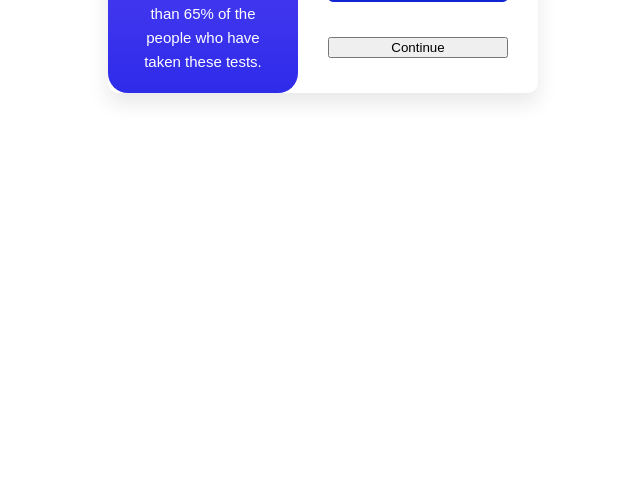
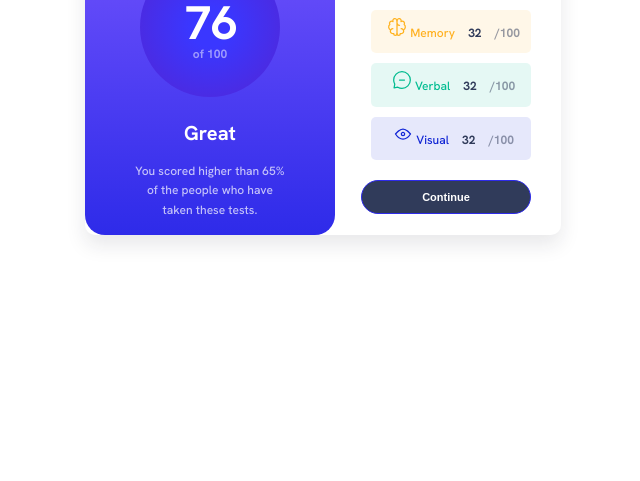
Before and after one commit to elic4vet/results-component, a plain HTML site: page src/index.html in a window 1280 px wide. Shown: the part 335-816 px from the top of the page, without its empty margins (317-957 px from the left). Drawn offline with Linux system fonts and the light colour scheme.

Commit message:
Update styles.css

```diff
--- a/src/styles.css
+++ b/src/styles.css
@@ -1,21 +1,14 @@
 * {
   /*Colors */
 
-  --light-red: hsla(0, 100%, 67%);
-  --orangey-yellow: hsla(39, 100%, 56%);
-  --green-teal: hsla(166, 100%, 37%);
-  --xobalt-blue: hsla(234, 85%, 45%);
-
-  --clr-primary-hsl-400: #7857ff;
-  --clr-secondary-hsl-400: #2e2be9;
-
-  --clr-primary-hsl-500: #4e21ca;
-  --clr-secondary-hsl-500: #2421ca;
+  --light-red: hsl(0, 100%, 67%);
+  --orangey-yellow: hsl(39, 100%, 56%);
+  --green-teal: hsl(166, 100%, 37%);
+  --xobalt-blue: hsl(234, 85%, 45%);
 
   /*Gradients */
 
   --gradient-primary: linear-gradient(#7857ff 0%, #2e2be9 100%);
-
   --gradient-to-transparent: radial-gradient(
     circle,
     rgb(58, 55, 255) 20%,
@@ -25,12 +18,19 @@
   --light-blue: hsl(252, 100%, 67%);
   --royal-blue: #4126d9;
 
+  --red-opac: hsla(0, 100%, 67%, 0.1);
+  --orangey-yellow-opac: hsla(39, 100%, 56%, 0.1);
+  --green-teal-opac: hsla(166, 100%, 37%, 0.1);
+  --xobalt-blue-opac: hsla(234, 85%, 45%, 0.1);
+
   /*Neutral */
 
   --White: hsl(0, 0%, 100%);
   --pale-blue: hsl(221, 100%, 96%);
   --light-lavender: hsl(241, 100%, 89%);
   --dark-gray-blue: hsl(224, 30%, 27%);
+
+  --main-ff: "Hanken Grotesk", sans-serif;
 }
 
 body {
@@ -40,6 +40,9 @@ body {
   font-weight: 400;
   line-height: 1.6;
   color: var(--Dark-gray-blue);
+  font-family: var(--main-ff);
+  min-height: 100vh;
+  text-align: center;
 }
 
 .container {
@@ -55,7 +58,24 @@ body {
   background-color: var(--White);
   border-radius: 10px;
   box-shadow: 0 10px 20px hsla(224, 30%, 15%, 0.1);
-  margin: 50px 0;
+}
+
+.centered {
+  position: fixed;
+  top: 50%;
+  left: 50%;
+  transform: translate(-50%, -50%);
+}
+
+.header-left {
+  display: flex;
+  flex-direction: row;
+  justify-content: space-between;
+  align-items: center;
+  margin-top: 40px;
+  font-size: 20px;
+  opacity: 0.6;
+  font-weight: 500;
 }
 
 .left-side {
@@ -71,8 +91,16 @@ body {
   border-radius: 10px 0 0 10px;
   width: 150px;
   height: 280px;
-  padding: 45px 20px 45px 20px;
   border-radius: 20px;
+  padding: 30px 50px 30px 50px;
+}
+
+.light-txt {
+  font-size: 12px;
+  opacity: 0.7;
+  font-weight: 500;
+  margin-top: 10px;
+  margin-bottom: 40px;
 }
 
 .right-side {
@@ -81,17 +109,7 @@ body {
   color: var(--Dark-gray-blue);
   width: 180px;
   height: 250px;
-  padding: 45px 30px 45px 30px;
-}
-
-.header-left {
-  display: flex;
-  flex-direction: row;
-  justify-content: space-between;
-  align-items: center;
-  margin-bottom: 10px;
-  margin-top: 10px;
-  font-size: 20px;
+  padding: 45px 30px 45px 16px;
 }
 
 /*right */
@@ -108,29 +126,40 @@ body {
 .circle {
   background: var(--gradient-to-transparent);
   border-radius: 50%;
-  width: 40px;
-  height: 40px;
-  padding: 30px 30px 30px 30px;
+  width: 50px;
+  height: 50px;
+  padding: 45px 45px;
   list-style: none;
+  margin-bottom: 10px;
 }
-
-.result {
-  font-size: 40px;
+.score {
+  font-size: 20px;
   font-weight: 700;
   text-align: center;
-  margin-top: -15px;
+  margin-top: 10px;
+  margin-bottom: 3px;
+}
+.result {
+  font-size: 47px;
+  font-weight: 700;
+  text-align: center;
+  margin-top: -17px;
 }
 
 .total-result {
-  font-size: 10px;
+  font-size: 12px;
   text-align: center;
   font-weight: 700;
   opacity: 0.5;
+  margin-top: -15px;
 }
 
 .results {
   list-style: none;
   padding-left: 0;
+  align-items: center;
+  margin-left: 5px;
+  margin-bottom: 0;
 }
 .reaction,
 .memory,
@@ -139,27 +168,63 @@ body {
   text-align: center;
   font-size: 12px;
   list-style: none;
-  margin-top: 10px;
+  margin-top: -10px;
   margin-bottom: 20px;
   border-radius: 5px;
-  padding: 5px 3px 3px 5px;
+  margin-left: 15px;
+  padding: 7px 10px 10px 10px;
+  display: block;
 }
 
 .reaction {
-  background: var(--light-red);
+  background-color: var(--red-opac);
+  color: var(--light-red);
 }
 
 .memory {
-  background: var(--orangey-yellow);
+  background-color: var(--orangey-yellow-opac);
+  color: var(--orangey-yellow);
 }
 .verbal {
-  background: var(--green-teal);
+  background-color: var(--green-teal-opac);
+  color: var(--green-teal);
 }
 .visual {
-  background: var(--xobalt-blue);
+  background-color: var(--xobalt-blue-opac);
+  color: var(--xobalt-blue);
 }
 .percentage {
   font-size: 12px;
   font-weight: 700;
   margin-left: 10px;
+  color: var(--dark-gray-blue);
+  text-align: center;
 }
+
+.total-percentage {
+  font-size: 12px;
+  font-weight: 700;
+  margin-left: 10px;
+  color: var(--dark-gray-blue);
+  opacity: 0.5;
+  text-align: center;
+}
+
+.btn {
+  background: var(--dark-gray-blue);
+  border-radius: 20px;
+  border: #2e2be9 1px solid;
+  font-size: 11px;
+  font-weight: 600;
+  color: var(--White);
+  cursor: pointer;
+  padding: 10px 5px 10px 5px;
+  margin-left: 10px;
+  margin-bottom: 20px;
+  align-items: center;
+}
+
+img {
+  display: inline-block;
+  margin-left: 5px;
+}
```
